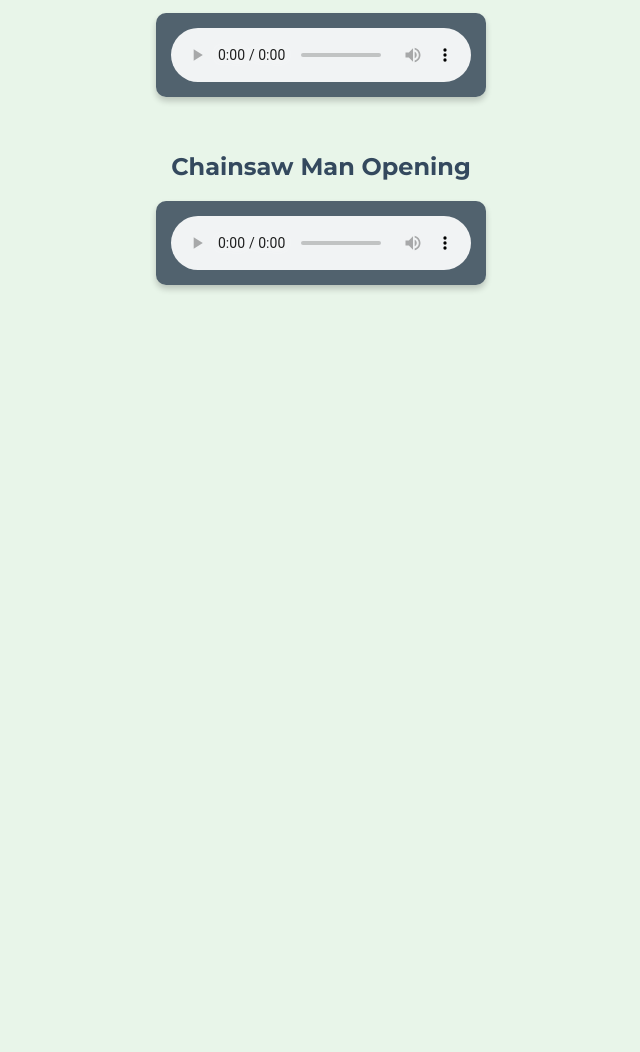
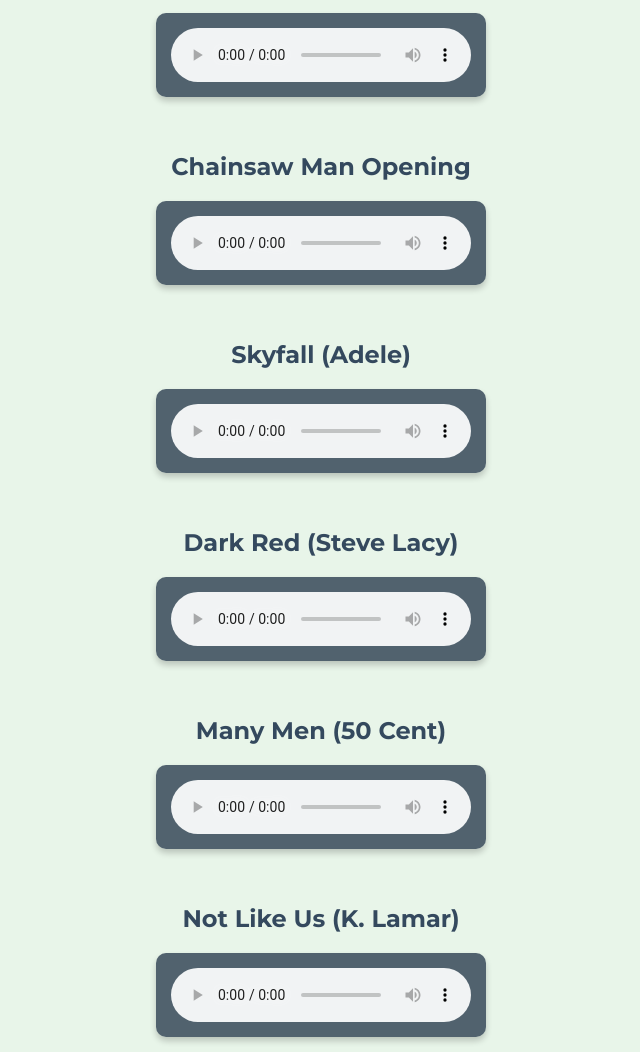
Before and after one commit to spencerledger/robby, a plain HTML site: page index.html in a window 1280 px wide. Shown: the part 610-1662 px from the top of the page, without its empty margins (319-959 px from the left). Before the commit the page ends 910 px from the top, so only its background shows below. Drawn offline with nearby package versions, Linux system fonts and the light colour scheme.

Commit message:
Update index.html

```diff
--- a/index.html
+++ b/index.html
@@ -97,6 +97,35 @@
                     Your browser does not support the audio element.
                 </audio>
             </div>
+            <!-- New Audio Entries -->
+            <div>
+                <h2 class="song-title">Skyfall (Adele)</h2>
+                <audio controls>
+                    <source src="Skyfall.mp3" type="audio/mp3">
+                    Your browser does not support the audio element.
+                </audio>
+            </div>
+            <div>
+                <h2 class="song-title">Dark Red (Steve Lacy)</h2>
+                <audio controls>
+                    <source src="DarkRed.mp3" type="audio/mp3">
+                    Your browser does not support the audio element.
+                </audio>
+            </div>
+            <div>
+                <h2 class="song-title">Many Men (50 Cent)</h2>
+                <audio controls>
+                    <source src="ManyMen.mp3" type="audio/mp3">
+                    Your browser does not support the audio element.
+                </audio>
+            </div>
+            <div>
+                <h2 class="song-title">Not Like Us (K. Lamar)</h2>
+                <audio controls>
+                    <source src="NotLikeUs.mp3" type="audio/mp3">
+                    Your browser does not support the audio element.
+                </audio>
+            </div>
         </div>
     </main>
 
```
